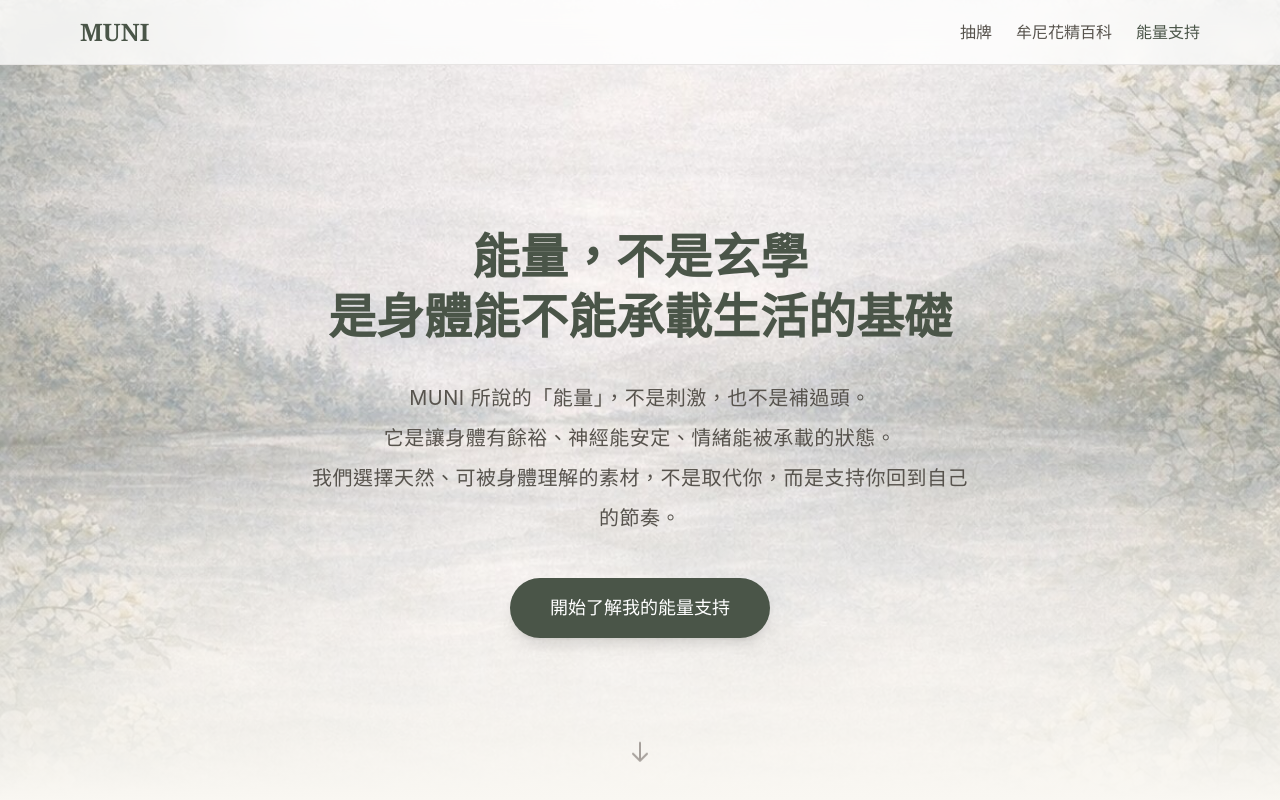
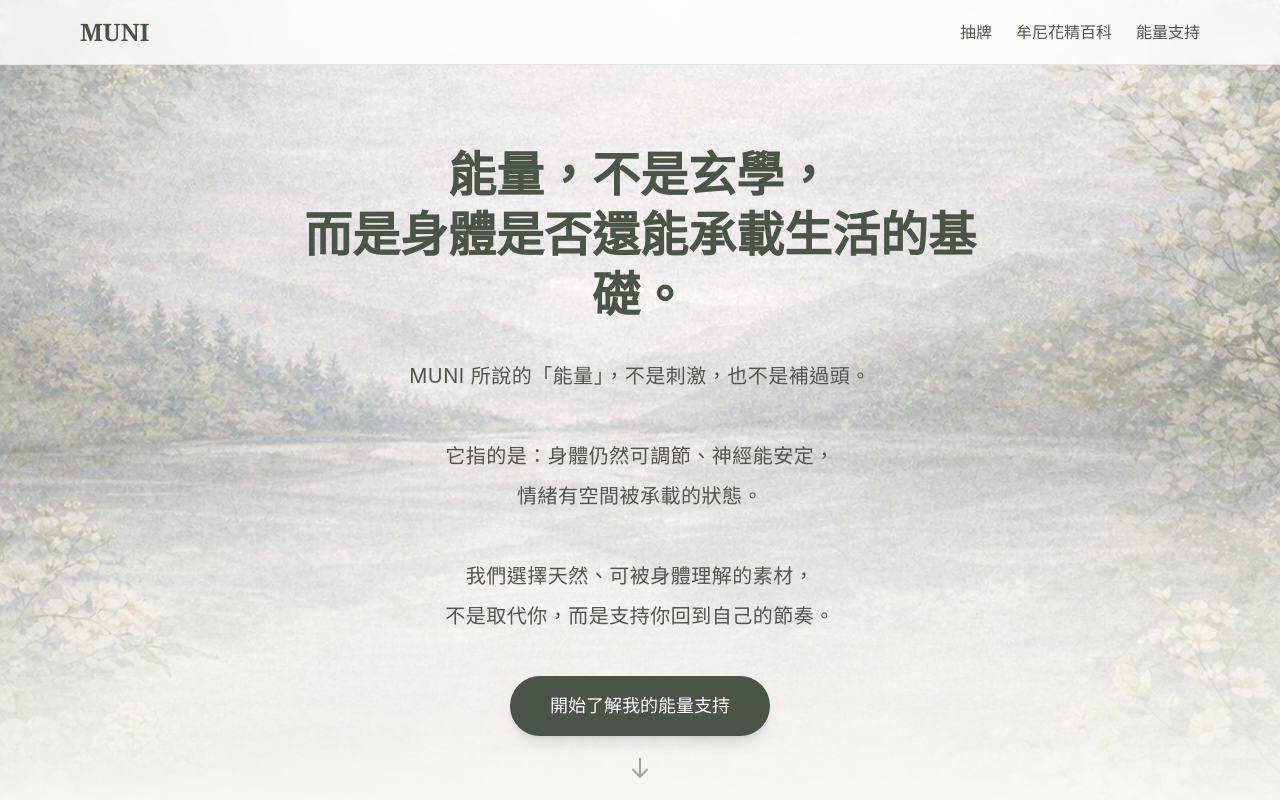
Before and after one commit to ianredcord/muni-oracle, a Next.js app: page /energy-support in a window 1280 px wide. Shown: the top 800 px of the page. Built offline with nearby package versions, Linux system fonts and the light colour scheme.

Commit message:
更新能量支持頁面第一段文字內容

```diff
--- a/src/data/energySupport.ts
+++ b/src/data/energySupport.ts
@@ -142,10 +142,14 @@ export const STATE_SUGGESTIONS: StateSuggestion[] = [
 // 頁面文案
 export const ENERGY_SUPPORT_CONTENT = {
   hero: {
-    title: "能量，不是玄學\n是身體能不能承載生活的基礎",
+    title: "能量，不是玄學，\n而是身體是否還能承載生活的基礎。",
     description: `MUNI 所說的「能量」，不是刺激，也不是補過頭。
-它是讓身體有餘裕、神經能安定、情緒能被承載的狀態。
-我們選擇天然、可被身體理解的素材，不是取代你，而是支持你回到自己的節奏。`,
+
+它指的是：身體仍然可調節、神經能安定，
+情緒有空間被承載的狀態。
+
+我們選擇天然、可被身體理解的素材，
+不是取代你，而是支持你回到自己的節奏。`,
     cta: "開始了解我的能量支持"
   },
   systemSection: {
```
